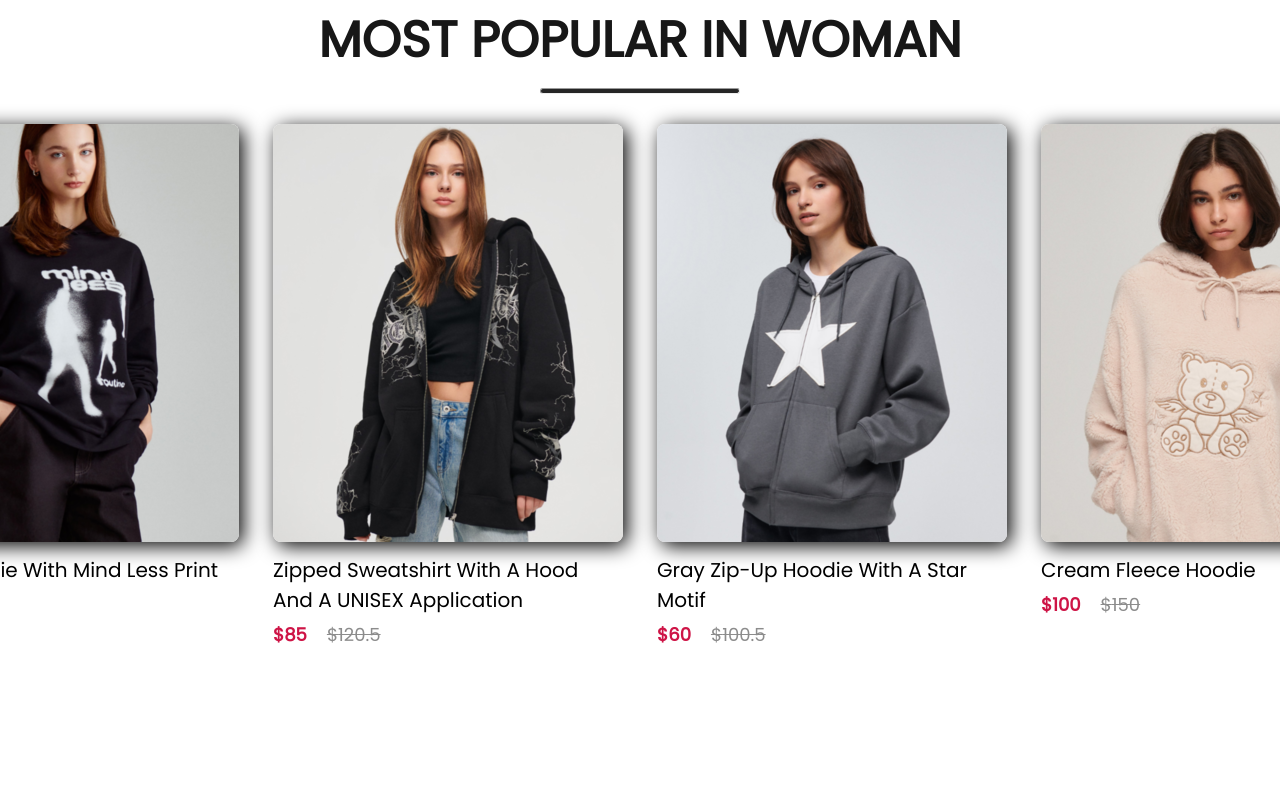
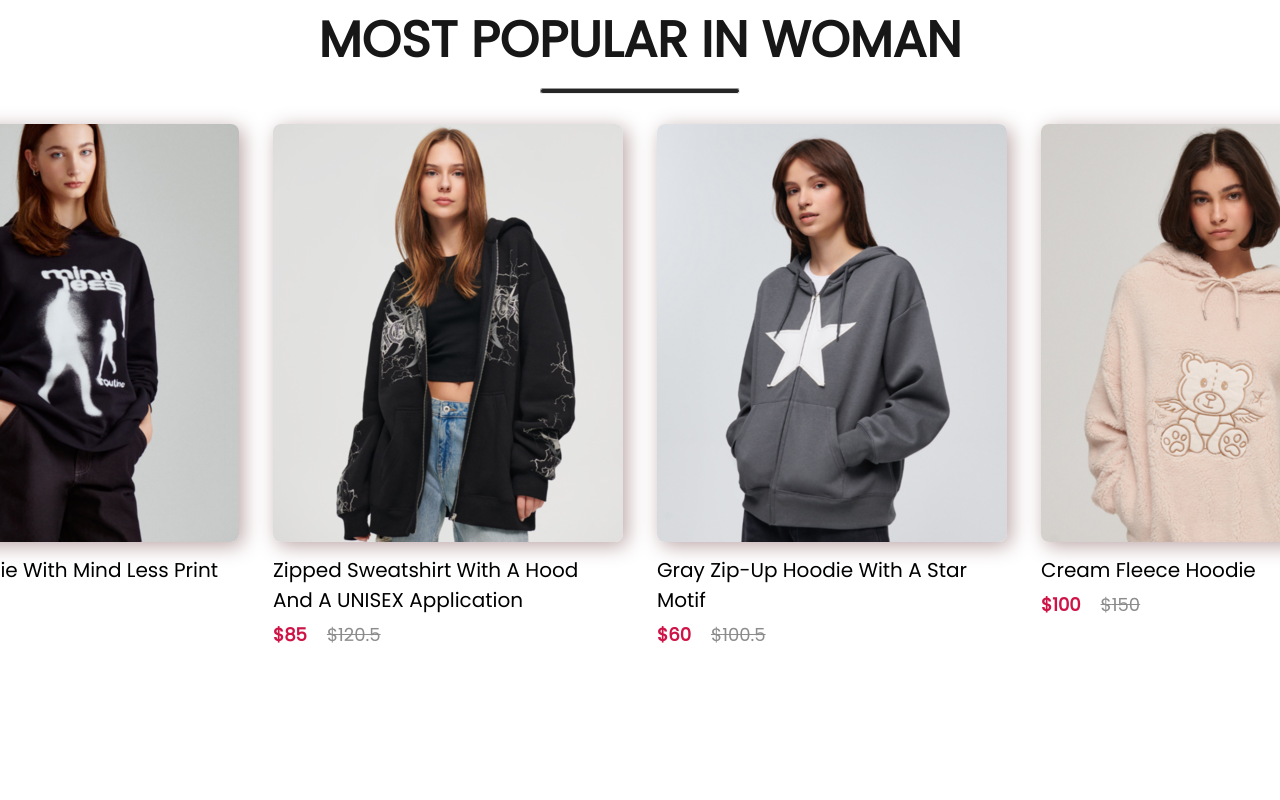
Before and after one commit to pope881/Ecommerce, a React (Create React App) app: page / in a window 1280 px wide. Shown: the part 2320-3120 px from the top of the page. Built offline with nearby package versions, Linux system fonts and the light colour scheme.

Commit message:
item.module.css updated

```diff
--- a/src/Components/Item/Item.module.css
+++ b/src/Components/Item/Item.module.css
@@ -5,7 +5,7 @@
 
 .item img {
 	border-radius: 8px;
-	box-shadow: 4px 4px 20px 0px black;
+	box-shadow: 4px 4px 20px 0px rgb(188, 166, 166);
 }
 
 .item p {
--- a/src/index.css
+++ b/src/index.css
@@ -4,5 +4,4 @@
 	box-sizing: border-box;
 	scroll-behavior: smooth;
 	font-family: 'Poppins', sans-serif;
-
 }
```
